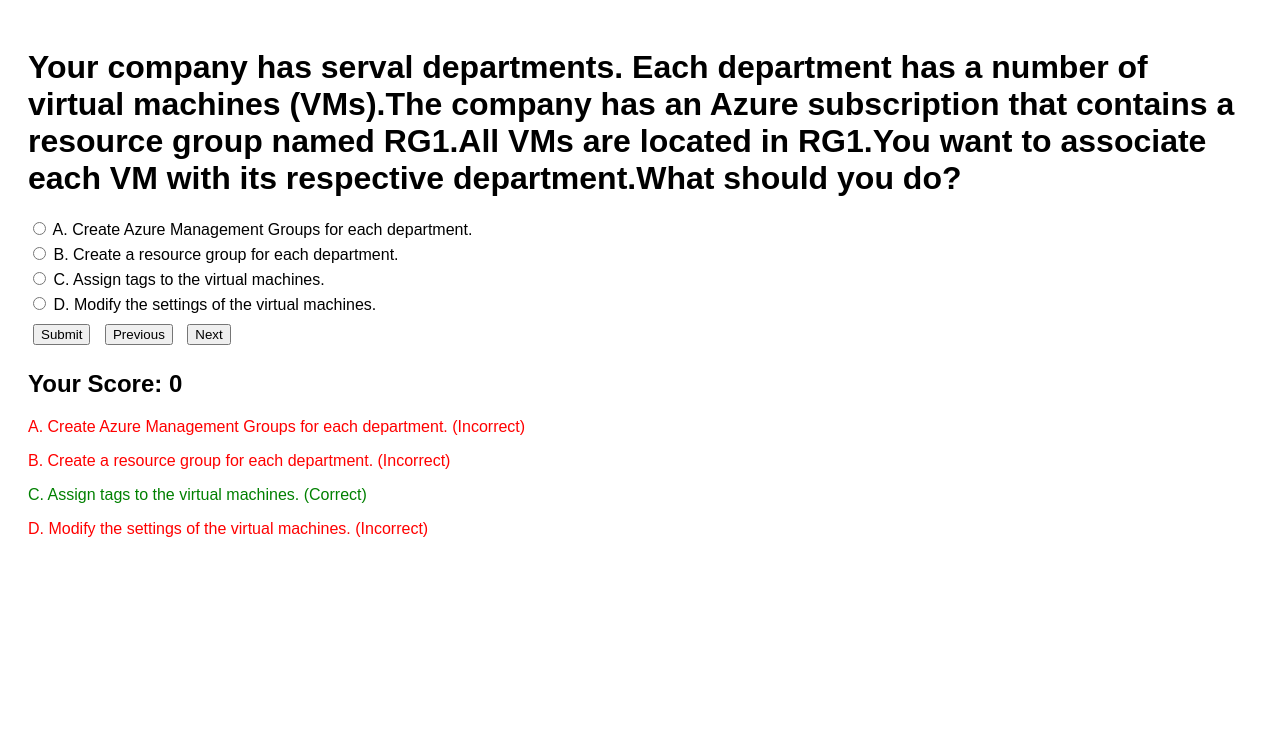
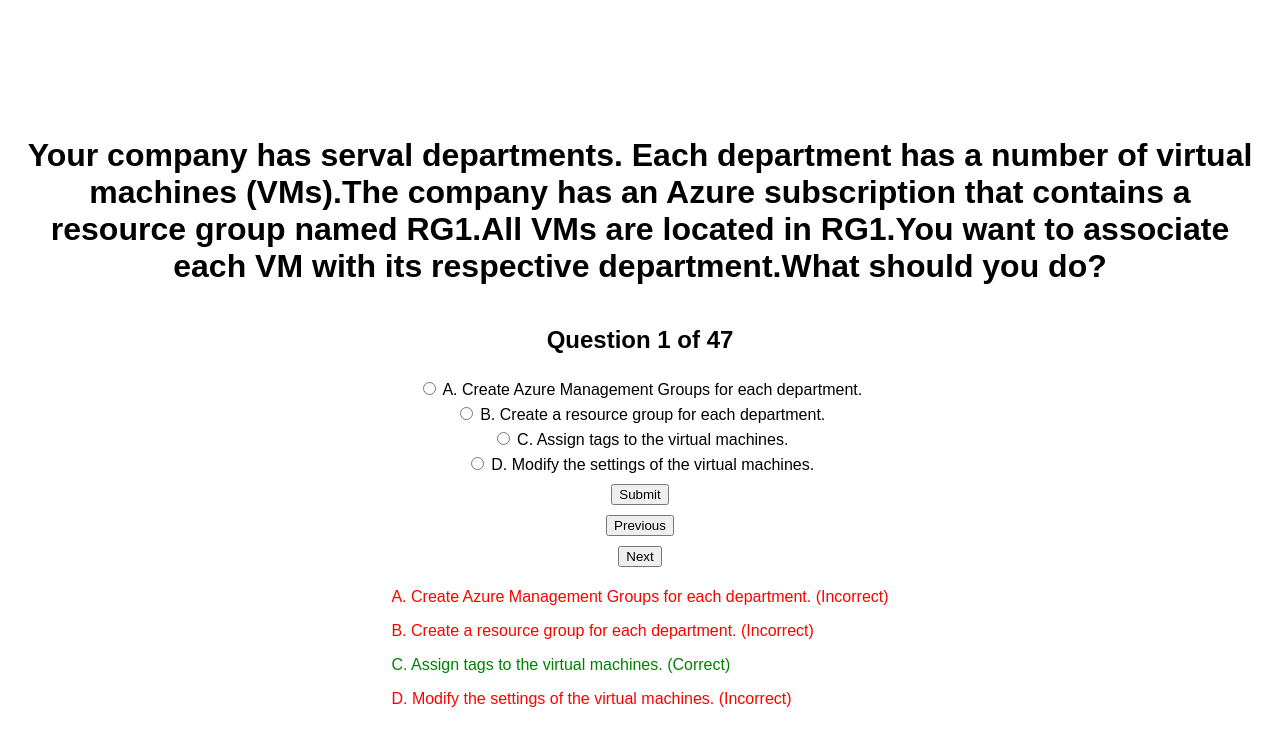
Before and after one commit to IvanKhor18/exam, a website: page index.html in a window 1280 px wide. Both pictures are taken after a click on the button "Submit". Drawn offline with Linux system fonts and the light colour scheme.

Commit message:
1 commit 7afa5573031570aa52a39bda79304d6d2360e814 Author: IvanKhor18 <ivankhorws@gmail.com> Date:   Mon Mar 10 11:34:58 2025 +0800
    0310

```diff
--- a/index.html
+++ b/index.html
@@ -5,24 +5,38 @@
     <meta name="viewport" content="width=device-width, initial-scale=1.0">
     <title>Quiz App</title>
     <style>
-        body { font-family: Arial, sans-serif; padding: 20px; }
+        body {
+            font-family: Arial, sans-serif;
+            padding: 20px;
+            display: flex;
+            justify-content: center;
+            align-items: center;
+            flex-direction: column;
+            height: 100vh;
+            margin: 0;
+        }
         button { margin: 5px; }
         .answer { margin: 5px 0; }
+        #question-container {
+            text-align: center;
+        }
+        h1, h2 {
+            text-align: center;
+        }
     </style>
 </head>
 <body>
     <h1 id="question-title">Question</h1>
+    <h2 id="question-number">Question 1 of ?</h2>
     <div id="question-container"></div>
     <button id="submit-button">Submit</button>
     <button id="previous-button">Previous</button>
     <button id="next-button">Next</button>
-    <h2>Your Score: <span id="score">0</span></h2>
     <div id="show-answer"></div>
 
     <script>
         let questions = [];
         let currentQuestionIndex = 0;
-        let score = 0;
         let userAnswers = {};
 
         // Fetch and render the questions from the JSON
@@ -34,11 +48,15 @@
 
         function renderQuestion() {
             const questionElement = document.getElementById('question-title');
+            const questionNumberElement = document.getElementById('question-number');
             const answersContainer = document.getElementById('question-container');
+            const showAnswerContainer = document.getElementById('show-answer');
 
             const currentQuestion = questions[currentQuestionIndex];
             questionElement.innerText = currentQuestion.question; // Update question text
+            questionNumberElement.innerText = `Question ${currentQuestionIndex + 1} of ${questions.length}`; // Update question number
             answersContainer.innerHTML = ''; // Clear previous answers
+            showAnswerContainer.innerHTML = ''; // Clear previous answers feedback
 
             currentQuestion.answers.forEach(answer => {
                 const answerElement = document.createElement('div');
@@ -69,19 +87,8 @@
                 .filter(answer => answer.isCorrect)
                 .map(answer => answer.id);
 
-            // Check answers based on answer type
-            if (currentQuestion.answerType === 'single') {
-                if (userAnswers[currentQuestionIndex]?.includes(correctAnswerIds[0])) {
-                    score++;
-                }
-            } else {
-                const correctCount = userAnswers[currentQuestionIndex]?.filter(answerId => correctAnswerIds.includes(answerId)).length;
-                score += correctCount || 0;
-            }
-
-            document.getElementById('score').innerText = score;
             const showAnswerContainer = document.getElementById('show-answer');
-            showAnswerContainer.innerHTML = '';
+            showAnswerContainer.innerHTML = ''; // Clear previous feedback section before showing new results
             currentQuestion.answers.forEach(answer => {
                 const resultElement = document.createElement('p');
                 resultElement.innerText = `${answer.text} ${answer.isCorrect ? '(Correct)' : '(Incorrect)'}`;
@@ -102,6 +109,8 @@
                 currentQuestionIndex++;
                 renderQuestion();
             }
+            // Clear the previous answer feedback when moving to the next question
+            document.getElementById('show-answer').innerHTML = '';
         };
 
         fetchQuestions(); // Start fetching questions on page load
```
